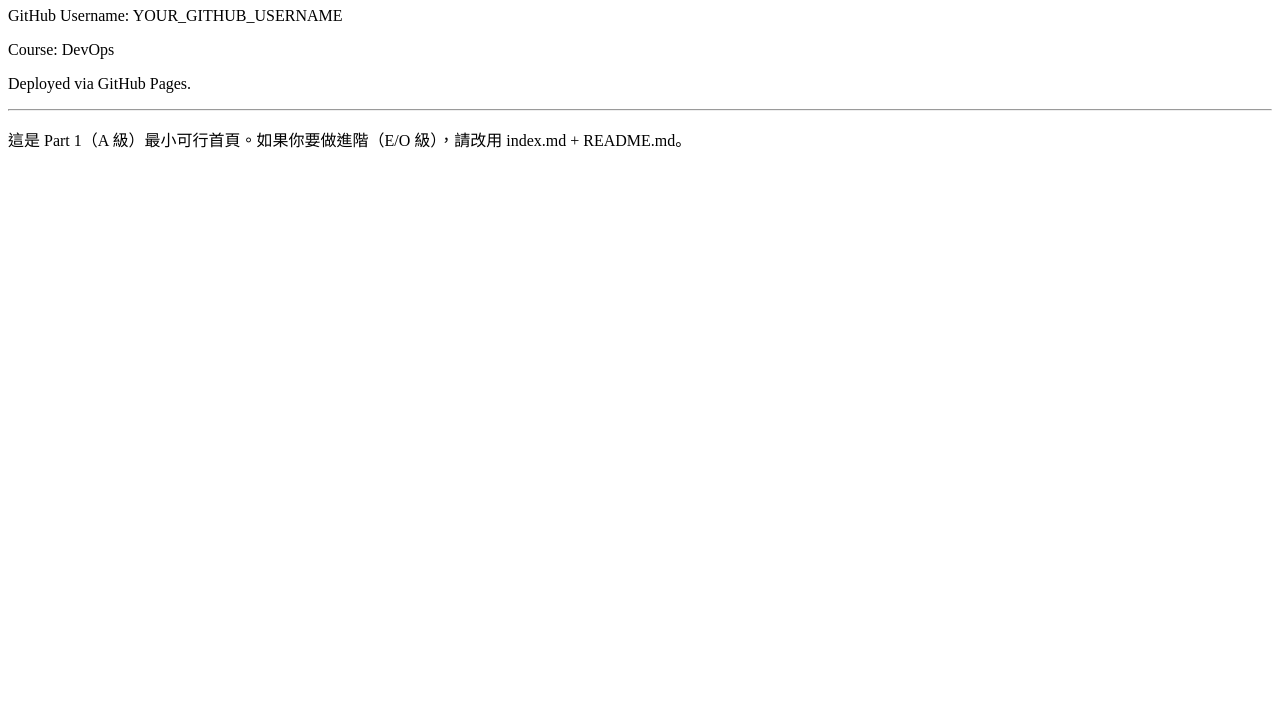
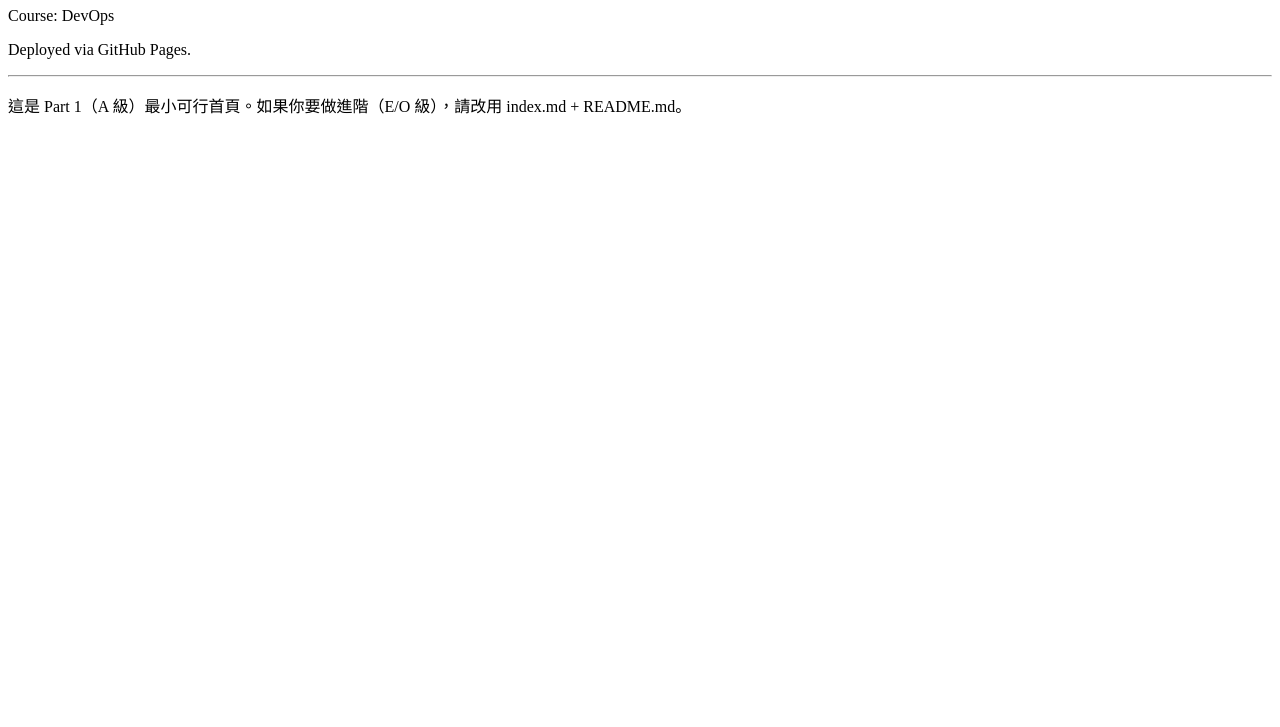
Before and after one commit to chy900609/Assignment8, a plain HTML site: page index.html in a window 1280 px wide. Shown: the part 73-800 px from the top of the page. Drawn offline with Linux system fonts and the light colour scheme.

Commit message:
Update index.html

```diff
--- a/index.html
+++ b/index.html
@@ -4,7 +4,6 @@
 <meta name="viewport" content="width=device-width,initial-scale=1">
 <title>Assignment8 — GitHub Pages</title>
 <h1>Assignment8 — GitHub Pages</h1>
-<p>GitHub Username: YOUR_GITHUB_USERNAME</p>
 <p>Course: DevOps</p>
 <p>Deployed via GitHub Pages.</p>
 <hr>
```
